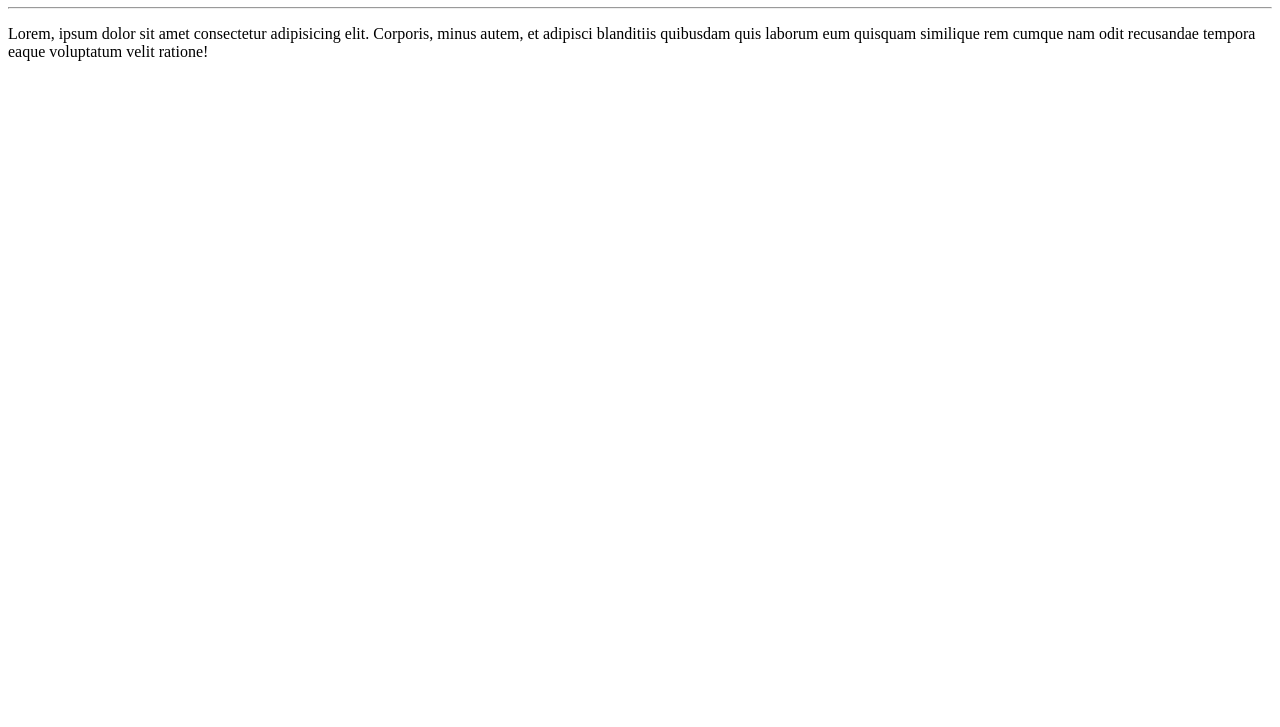
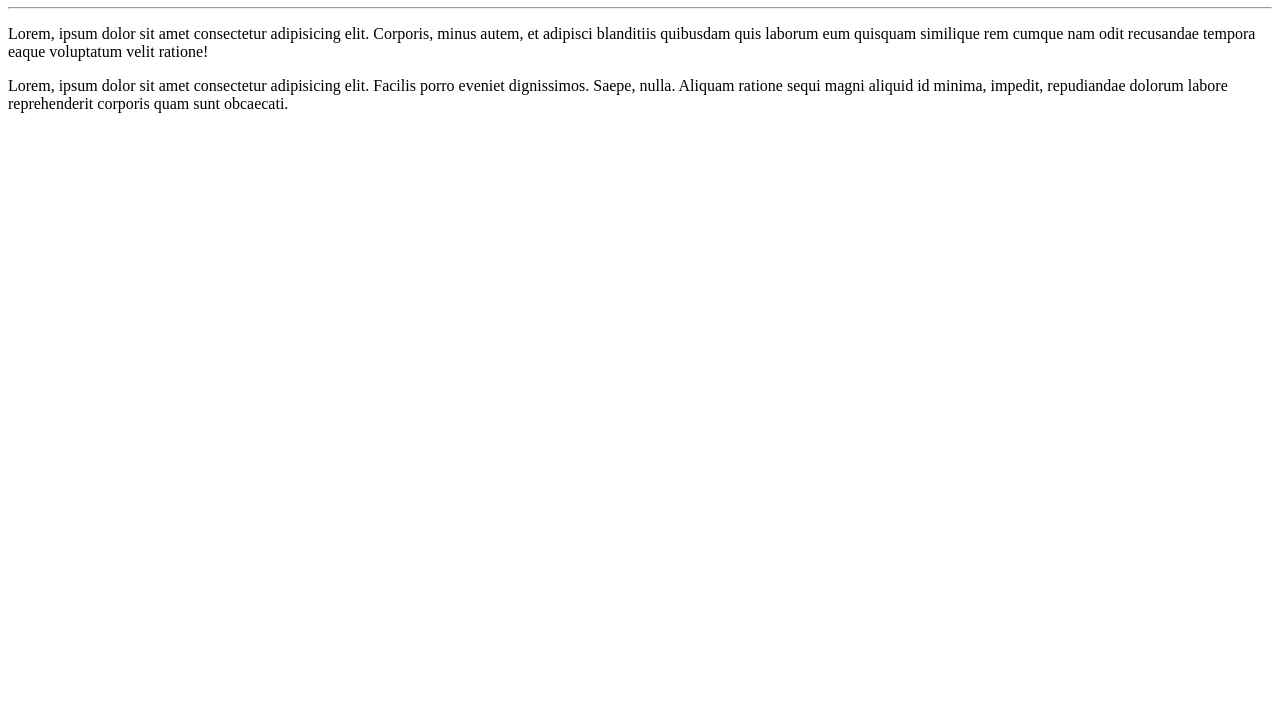
Before and after one commit to FredericoFDC/Ola-Mundo, a plain HTML site: page Site exemplo/index.html in a window 1280 px wide. Shown: the part 73-800 px from the top of the page. Drawn offline with Linux system fonts and the light colour scheme.

Commit message:
Criei um novo paragrafo

```diff
--- a/Site exemplo/index.html
+++ b/Site exemplo/index.html
@@ -10,5 +10,6 @@
     <h1>Olá, Mundo!</h1>
     <hr>
     <p>Lorem, ipsum dolor sit amet consectetur adipisicing elit. Corporis, minus autem, et adipisci blanditiis quibusdam quis laborum eum quisquam similique rem cumque nam odit recusandae tempora eaque voluptatum velit ratione!</p>
+    <p>Lorem, ipsum dolor sit amet consectetur adipisicing elit. Facilis porro eveniet dignissimos. Saepe, nulla. Aliquam ratione sequi magni aliquid id minima, impedit, repudiandae dolorum labore reprehenderit corporis quam sunt obcaecati.</p>
 </body>
 </html>
```
